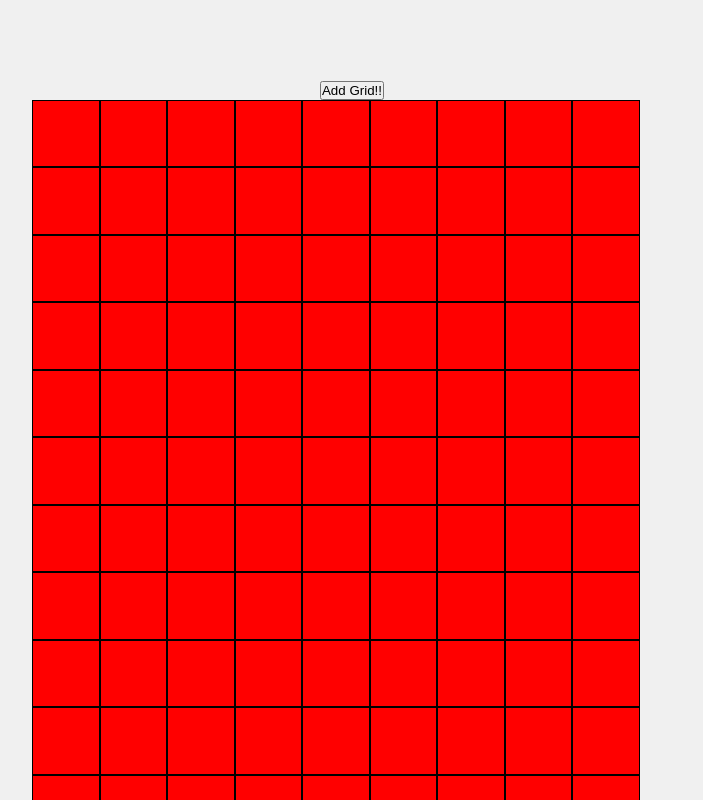
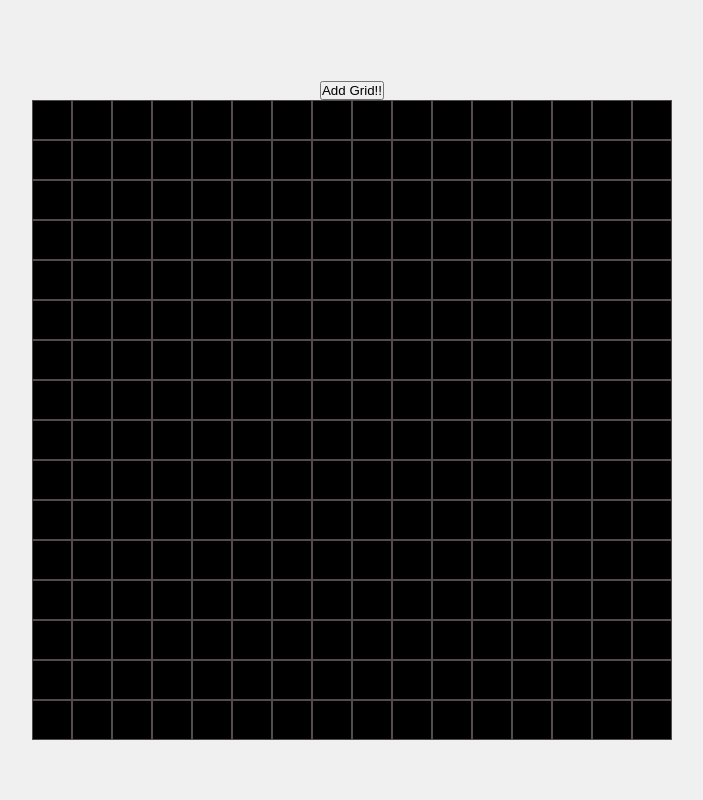
Before and after one commit to tecanmol/Etch-a-Sketch, a plain HTML site: page index.html in a window 1280 px wide. Shown: the top 800 px of the page, without its empty margins (288-991 px from the left). Drawn offline with Linux system fonts and the light colour scheme.

Commit message:
Etch-a-Sketch V1.1!!!

```diff
--- a/script.js
+++ b/script.js
@@ -14,7 +14,7 @@ createGrid(16);
 
 function createGrid(squaresPerSide){
     container.innerHTML = '';
-    const squareSize = 1080 / squaresPerSide;
+    const squareSize = 640 / squaresPerSide;
 
 for (let i = 0; i < squaresPerSide*squaresPerSide; i++) {
     const square = document.createElement('div');
@@ -24,7 +24,15 @@ for (let i = 0; i < squaresPerSide*squaresPerSide; i++) {
 
 
     square.addEventListener("mouseover" , () =>{
-        square.style.backgroundColor = '#000'; // Change color to black on hover
+        const random_RGB_values = [
+            Math.floor(Math.random() * 256),
+            Math.floor(Math.random() * 256),
+            Math.floor(Math.random() * 256)
+        ];
+
+        // Convert the array to a valid rgb string
+        const rgbColor = `rgb(${random_RGB_values[0]}, ${random_RGB_values[1]}, ${random_RGB_values[2]})`;
+        square.style.backgroundColor = rgbColor; // Change color to black on hover
     });
     container.appendChild(square);
   }
--- a/styles.css
+++ b/styles.css
@@ -20,11 +20,11 @@ body {
   }
 
 .square {
-    background-color: #ff0000;
-    border: 1px solid #000000;
-    width: calc(100% / 16 - 2px); /* Each square takes 1/16th of the container's width minus 2px for the borders */
-    height: calc(100% / 16 - 2px); /* Similarly for height */
-    box-sizing: border-box; /* Ensure the border is included in the square's size */
+    background-color: #000000;
+    border: 1px solid #534b4b;
+    flex: 0 0 calc(640px / 16); /* 1/16th of the container’s width */
+    height: calc(640px / 16); /* 1/16th of the container’s height */
+    box-sizing: border-box;
 }
 
 .square:hover {
@@ -39,6 +39,7 @@ button{
 .main-container {
     display: flex;
     flex-direction: column; /* Stack the button and grid vertically */
+    flex-wrap: wrap;
     align-items: center;
     width: 100%; /* Take full width */
     margin-top: 20px; /* Add some space from the top */
```
